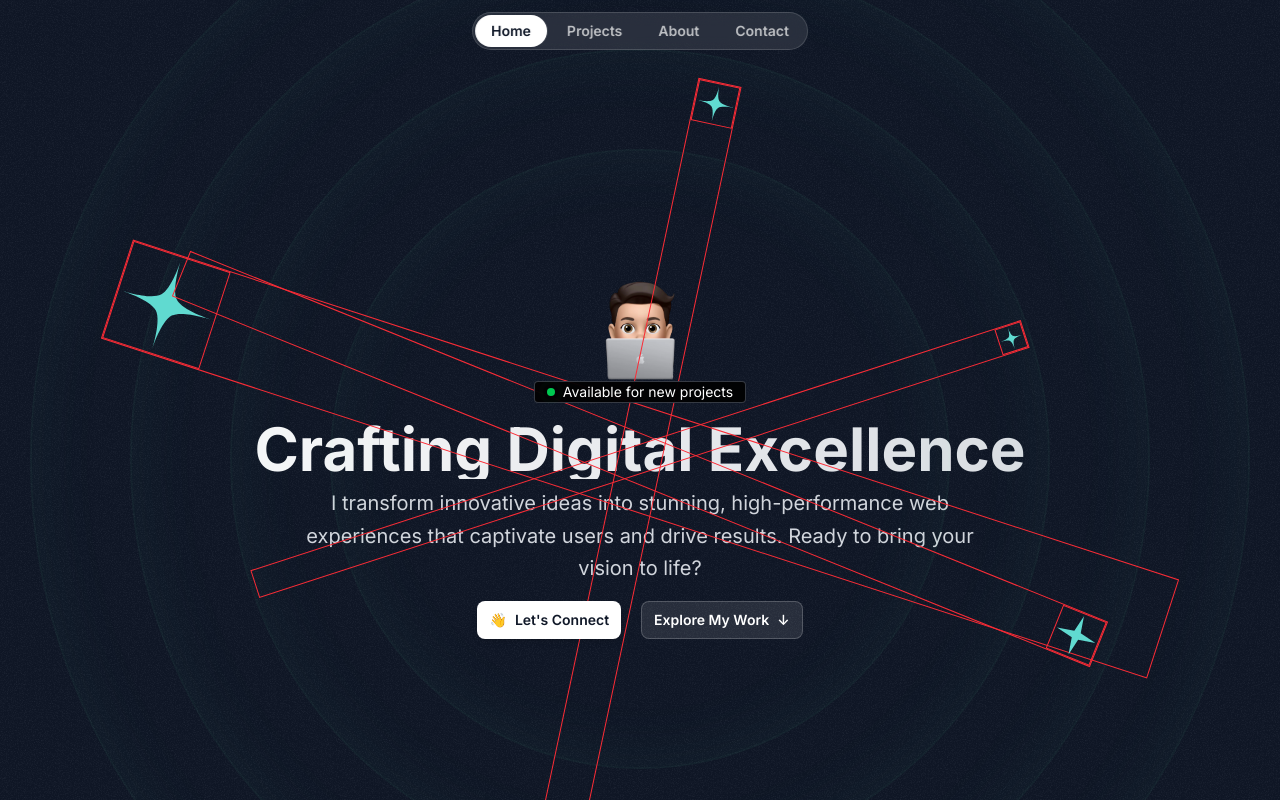
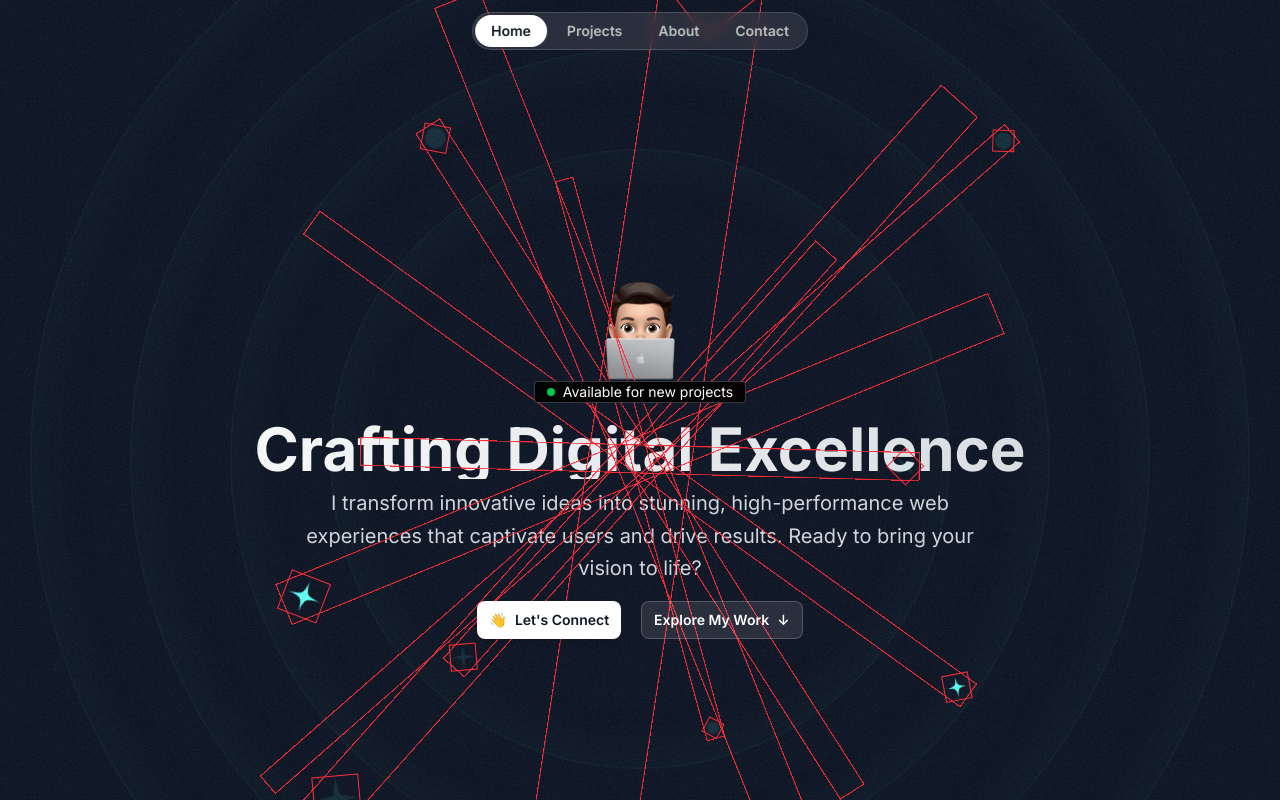
Before and after one commit to kikoDevv/Nasrolla-Portfolio, a Next.js app: page / in a window 1280 px wide. Shown: the top 800 px of the page. Built offline with nearby package versions, Linux system fonts and the light colour scheme; a web font is replaced by a local one.

Commit message:
added sparkle

```diff
--- a/src/components/Stars.tsx
+++ b/src/components/Stars.tsx
@@ -6,23 +6,24 @@ interface StarsProps {
   ringSize: number;
   starSize: number;
   rotation: number;
+  className?: string;
 }
 
-export default function Stars({ src, ringSize, starSize, rotation }: StarsProps) {
+export default function Stars({ src, ringSize, starSize, rotation, className }: StarsProps) {
   return (
     <div className="absolute -translate-x-1/2 -translate-y-1/2 top-1/2 left-1/2">
       <div
-        className="border border-red-500 [animation-duration:30s]"
+        className="border border-red-500 animate-spin [animation-duration:30s]"
         style={{ height: `${ringSize}px`, width: `${ringSize}px transform:`, transform: `rotate(${rotation}deg)` }}>
-        <div className="border border-red-500 inline-flex [animation-duration:5s]">
+        <div className="border border-red-500 inline-flex animate-spin [animation-duration:5s]">
           <Image
             src={src}
             width={starSize}
             height={starSize}
             alt="Decorative star"
+            className={className}
             style={{
-              filter:
-                "brightness(0) saturate(100%) invert(85%) sepia(15%) saturate(1352%) hue-rotate(118deg) brightness(93%) contrast(85%)",
+              filter: "invert(85%) sepia(15%) saturate(1352%) hue-rotate(118deg)",
             }}
           />
         </div>
--- a/src/sections/Hero.tsx
+++ b/src/sections/Hero.tsx
@@ -20,10 +20,17 @@ export default function Hero() {
       <div className="absolute inset-0 size-[1220px] border-2 top-1/2 left-1/2 -translate-x-1/2 -translate-y-1/2 rounded-full border-emerald-300/5 shadow-[0_0_80px_inset] shadow-emerald-300/5 "></div>
       {/*--------- stars ----------*/}
       <Stars src={"/icons/star.svg"} ringSize={1100} starSize={100} rotation={-72} />
-      <Stars src={"/icons/star.svg"} ringSize={770} starSize={40} rotation={12} />
+      <Stars src={"/icons/star.svg"} ringSize={770} starSize={40} rotation={222} />
       <Stars src={"/icons/star.svg"} ringSize={810} starSize={25} rotation={72} />
       {/*--------- sparkels ----------*/}
-      <Stars src={"/icons/sparkle.svg"} ringSize={990} starSize={45} rotation={112} />
+      <Stars src={"/icons/sparkle.svg"} ringSize={990} starSize={45} rotation={112} className="opacity-10"/>
+      <Stars src={"/icons/sparkle.svg"} ringSize={960} starSize={45} rotation={190} className="opacity-10"/>
+      <Stars src={"/icons/sparkle.svg"} ringSize={560} starSize={25} rotation={190} className="opacity-10"/>
+      <Stars src={"/icons/sparkle.svg"} ringSize={560} starSize={25} rotation={30} className="opacity-10"/>
+      {/*--------- sircles ----------*/}
+      <Stars src={"/icons/circle.svg"} ringSize={580} starSize={15} rotation={120} className="opacity-10"/>
+      <Stars src={"/icons/circle.svg"} ringSize={790} starSize={25} rotation={320} className="opacity-10"/>
+      <Stars src={"/icons/circle.svg"} ringSize={990} starSize={20} rotation={420} className="opacity-10"/>
       <div className="grid">
         {/*--------- the Memoji ----------*/}
         <div className="grid justify-center justify-items-center">
```
Also changed, not shown: public/icons/circle.svg (added).
